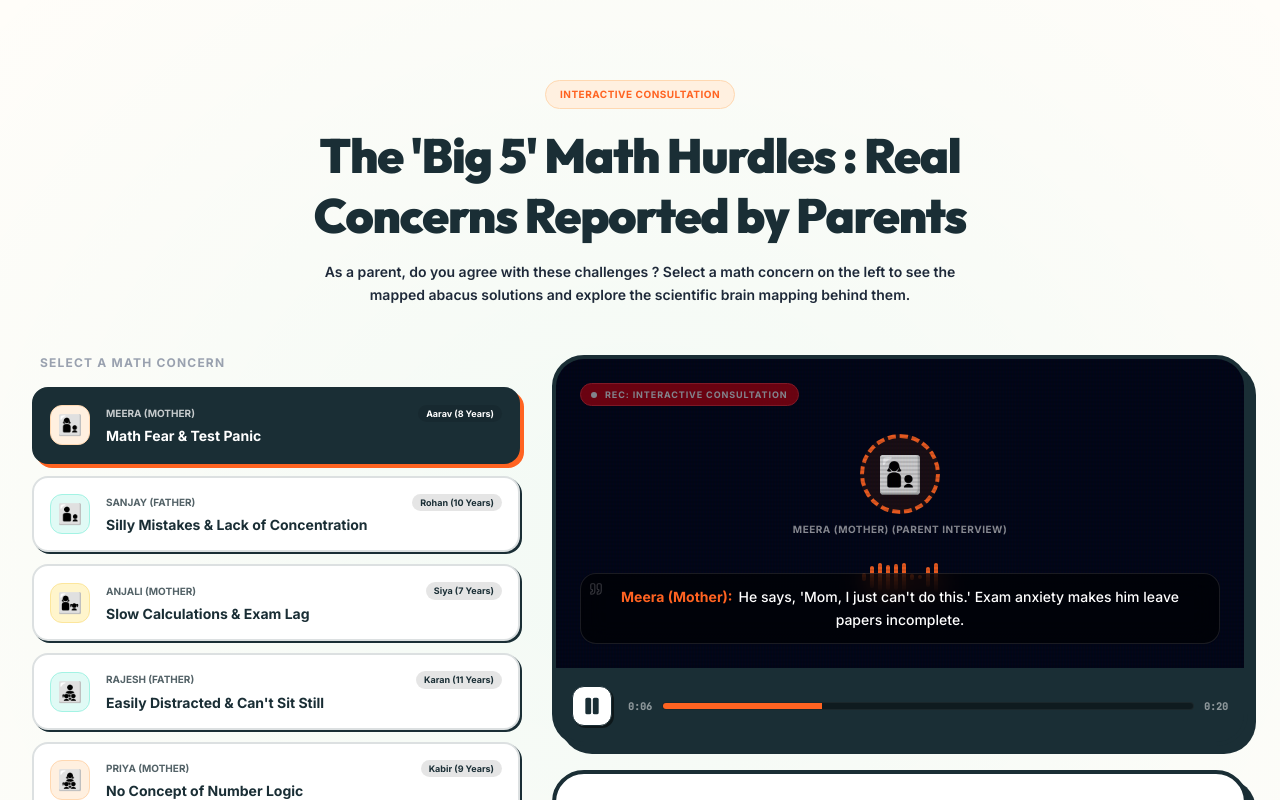
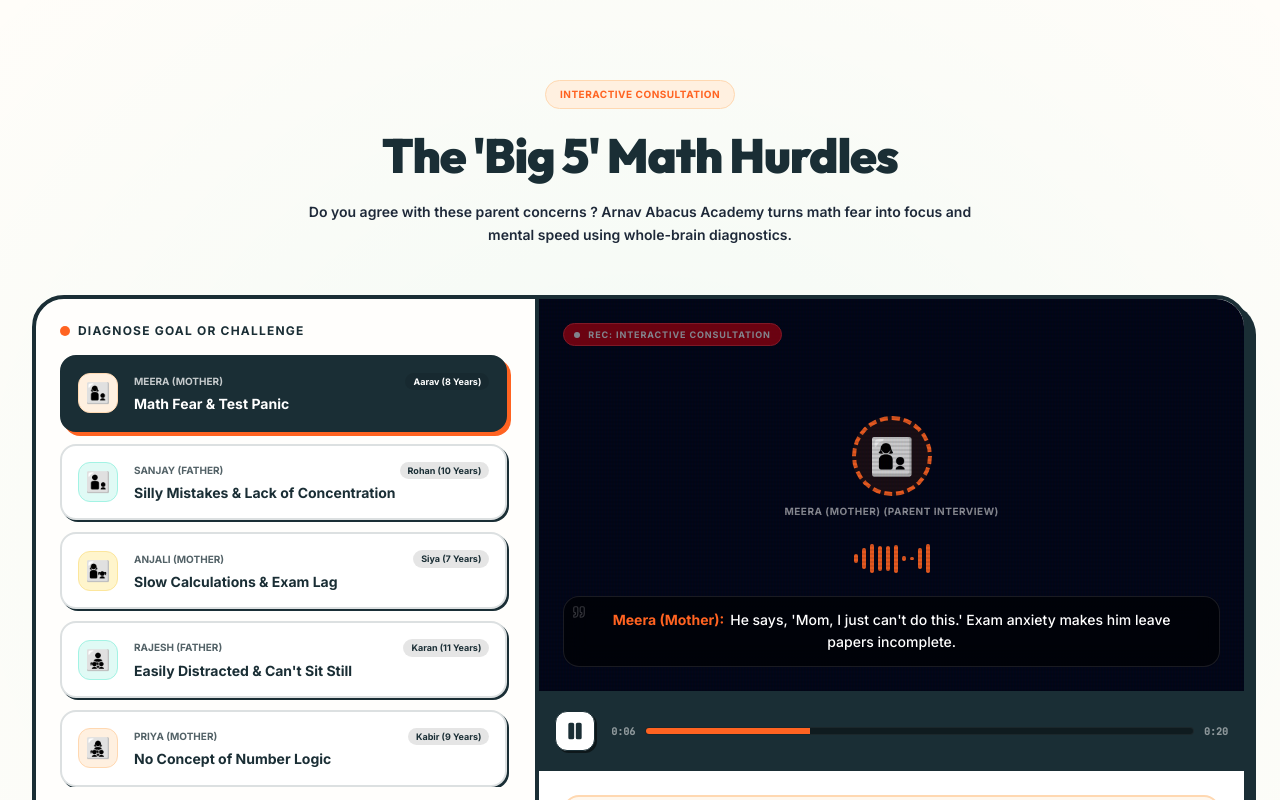
Before and after one commit to atharvpatil18/AAA-web, a React (Vite) app: page /#/ in a window 1280 px wide. Shown: the part 1140-1940 px from the top of the page. Built offline with nearby package versions, Linux system fonts and the light colour scheme.

Commit message:
Unify diagnostic booth into a single frame layout and concise translations

```diff
--- a/src/components/MathConcernVideoBooth.tsx
+++ b/src/components/MathConcernVideoBooth.tsx
@@ -192,15 +192,17 @@ export default function MathConcernVideoBooth() {
           </p>
         </div>
 
-        {/* Core Layout Grid */}
-        <div className="grid grid-cols-1 lg:grid-cols-12 gap-8 items-start">
+        {/* Unified Diagnostic Dashboard Frame */}
+        <div className="border-4 border-vibrant-dark rounded-[32px] overflow-hidden shadow-[8px_8px_0_0_#1A2E35] bg-white">
+          <div className="grid grid-cols-1 lg:grid-cols-12 divide-y-4 lg:divide-y-0 lg:divide-x-4 divide-vibrant-dark">
 
-          {/* Left panel: Top 5 concerns buttons (scannable options) */}
-          <div className="lg:col-span-5 space-y-4">
-            <h4 className="text-xs uppercase font-black tracking-widest text-gray-400 pl-2">
+            {/* Subsection 1: Goal or Challenge Path Selector (Left Column) */}
+            <div className="lg:col-span-5 p-5 md:p-6 bg-vibrant-cream/30 space-y-4">
+              <h4 className="text-xs uppercase font-black tracking-widest text-vibrant-dark flex items-center gap-2">
+                <span className="w-2.5 h-2.5 rounded-full bg-vibrant-orange inline-block"></span>
                 {t("boothLeftHeader")}
               </h4>
-            <div className="space-y-3">
+              <div className="space-y-3 max-h-[350px] lg:max-h-[500px] overflow-y-auto pr-1">
                 {concerns.map(concern => {
                   const isActive = concern.id === activeConcernId;
                   return (
@@ -235,15 +237,11 @@ export default function MathConcernVideoBooth() {
               </div>
             </div>
 
-          {/* Right panel: Brutalist Video Simulation Area */}
-          <div className="lg:col-span-7 space-y-6">
+            {/* Subsection 2 & 3: Video Player Screen & Solution Panel (Right Column) */}
+            <div className="lg:col-span-7 flex flex-col divide-y-4 divide-vibrant-dark">
 
-            {/* Interactive Video Player Shell */}
-            <div className="border-4 border-vibrant-dark rounded-[32px] overflow-hidden shadow-[8px_8px_0_0_#1A2E35] bg-vibrant-dark flex flex-col relative min-h-[350px] sm:min-h-0 sm:aspect-[16/10] md:aspect-[16/9]">
-
-              {/* Simulated Video Feed Area */}
-              <div className="flex-grow w-full relative flex flex-col justify-between overflow-hidden bg-slate-950 p-6 select-none">
-
+              {/* Subsection 2: Interactive Video screen */}
+              <div className="bg-slate-950 p-6 flex flex-col justify-between overflow-hidden relative min-h-[320px] aspect-[16/10] sm:aspect-[16/9]">
                 {/* Simulated scanlines/CRT overlay */}
                 <div className="absolute inset-0 bg-[linear-gradient(rgba(18,16,16,0)_50%,rgba(0,0,0,0.25)_50%),linear-gradient(90deg,rgba(255,0,0,0.06),rgba(0,255,0,0.02),rgba(0,0,255,0.06))] bg-[size:100%_4px,3px_100%] pointer-events-none z-10 opacity-40" />
 
@@ -328,7 +326,7 @@ export default function MathConcernVideoBooth() {
               </div>
 
               {/* Player Bottom Control Deck */}
-              <div className="bg-[#1A2E35] border-t-2 border-vibrant-dark/25 p-4 flex items-center gap-4 shrink-0 z-20">
+              <div className="bg-[#1A2E35] p-4 flex items-center gap-4 shrink-0 z-20">
                 <button
                   onClick={() => setIsPlaying(!isPlaying)}
                   className="w-10 h-10 rounded-xl bg-white hover:bg-vibrant-cream border border-vibrant-dark flex items-center justify-center shrink-0 shadow-[2px_2px_0_0_#0D171A]"
@@ -351,10 +349,9 @@ export default function MathConcernVideoBooth() {
                   <span className="text-[10px] font-mono font-bold text-white/50">0:20</span>
                 </div>
               </div>
-            </div>
 
-            {/* Scientific Mapping Panel */}
-            <div className="bg-white border-4 border-vibrant-dark rounded-[32px] overflow-hidden shadow-[8px_8px_0_0_#1A2E35] p-6 md:p-8 space-y-5">
+              {/* Subsection 3: Solution Mapping (Brief + Collapsible Details) */}
+              <div className="p-5 md:p-6 bg-white space-y-4">
 
                 {/* Brief Solution Mapping - Always Visible */}
                 <div className="bg-orange-50 text-vibrant-dark border-2 border-[#FFD8B1] rounded-2xl p-4 flex gap-3">
@@ -446,6 +443,7 @@ export default function MathConcernVideoBooth() {
             </div>
 
           </div>
+        </div>
 
       </div>
     </section>
--- a/src/lib/translations.ts
+++ b/src/lib/translations.ts
@@ -581,9 +581,9 @@ export const translations = {
 
     // Interactive Booth
     boothBadge: "Interactive Consultation",
-    boothTitle: "The 'Big 5' Math Hurdles : Real Concerns Reported by Parents",
-    boothSubtitle: "As a parent, do you agree with these challenges ? Select a math concern on the left to see the mapped abacus solutions and explore the scientific brain mapping behind them.",
-    boothLeftHeader: "Select a Math Concern",
+    boothTitle: "The 'Big 5' Math Hurdles",
+    boothSubtitle: "Do you agree with these parent concerns ? Arnav Abacus Academy turns math fear into focus and mental speed using whole-brain diagnostics.",
+    boothLeftHeader: "Diagnose Goal or Challenge",
     boothTabScience: "Brain Science Behind It",
     boothTabAcademy: "Arnav Academy Way",
     boothAbacusSolutionHeader: "Abacus Math Solution Mapping",
@@ -1276,9 +1276,9 @@ export const translations = {
 
     // Interactive Booth
     boothBadge: "इंटरएक्टिव परामर्श",
-    boothTitle: "मुख्य ५ गणितीय चिंताएं : माता-पिता द्वारा रिपोर्ट की गई वास्तविक समस्याएं",
-    boothSubtitle: "यदि आप एक माता-पिता हैं, तो क्या आप भी इन चुनौतियों से सहमत हैं ? एबाकस समाधान और उसके पीछे के विज्ञान को समझने के लिए किसी एक समस्या पर क्लिक करें।",
-    boothLeftHeader: "एक गणितीय चिंता चुनें",
+    boothTitle: "मुख्य ५ गणितीय चिंताएं",
+    boothSubtitle: "क्या आप इन माता-पिता की चिंताओं से सहमत हैं ? अर्णव एबाकस एकेडमी संपूर्ण-मस्तिष्क निदान द्वारा गणित के डर को एकाग्रता और मानसिक गति में बदलती है।",
+    boothLeftHeader: "लक्ष्य या चुनौती चुनें",
     boothTabScience: "इसके पीछे का मस्तिष्क विज्ञान",
     boothTabAcademy: "अर्णव एकेडमी का दृष्टिकोण",
     boothAbacusSolutionHeader: "एबाकस गणित समाधान मैपिंग",
@@ -1971,9 +1971,9 @@ export const translations = {
 
     // Interactive Booth
     boothBadge: "इंटरएक्टिव्ह मार्गदर्शन",
-    boothTitle: "५ मुख्य गणितीय चिंता : पालकांनी मांडलेल्या वास्तविक समस्या",
-    boothSubtitle: "एक पालक म्हणून, तुम्ही देखील या आव्हानांशी सहमत आहात का ? ॲबॅकसचे थेट उपाय आणि त्यामागील मेंदूचे विज्ञान जाणून घेण्यासाठी कोणत्याही एका समस्येवर क्लिक करा।",
-    boothLeftHeader: "एक गणितीय आव्हान निवडा",
+    boothTitle: "५ मुख्य गणितीय चिंता",
+    boothSubtitle: "तुम्ही या पालकांच्या चिंतेशी सहमत आहात का ? अर्णव ॲबॅकस अकॅडमी संपूर्ण-मेंदूच्या निदानाद्वारे गणिताची भीती एकाग्रता आणि मानसिक वेगात बदलते.",
+    boothLeftHeader: "ध्येय किंवा आव्हान निवडा",
     boothTabScience: "यामागील मेंदूचे विज्ञान",
     boothTabAcademy: "अर्णव अकॅडमीची शिकवण्याची पद्धत",
     boothAbacusSolutionHeader: "ॲबॅकस मॅथ सोल्युशन मॅपिंग",
```
Lines whose indentation alone changed are shown as unchanged.
